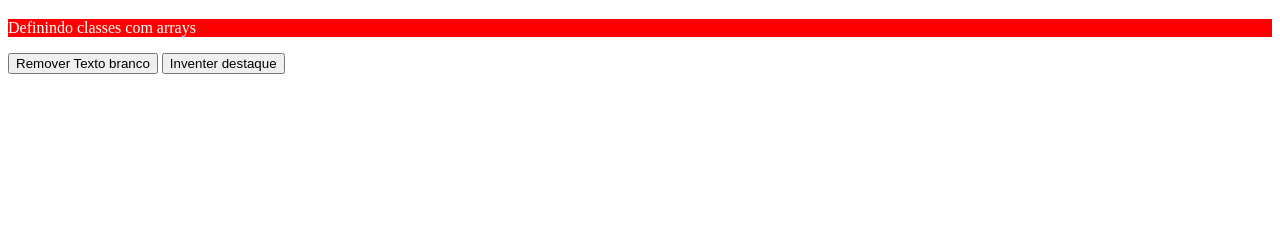
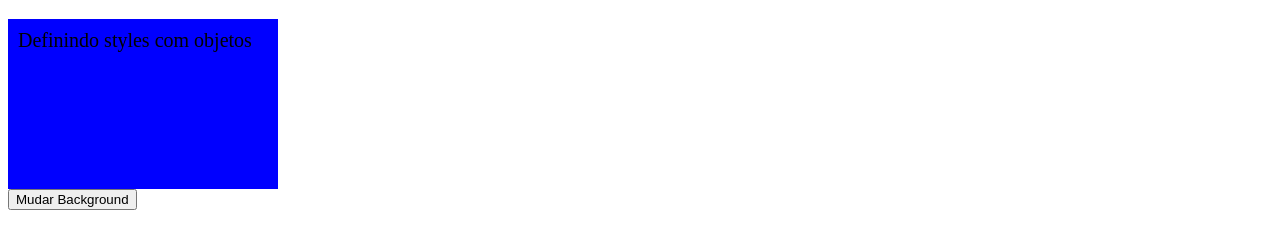
Before and after one commit to MarlonnLima/VUE_porque_nao_usar_vdom_e_dom_juntos, a plain HTML site: page index.html in a window 1280 px wide. Shown: the part 61-310 px from the top of the page. Drawn offline with Linux system fonts and the light colour scheme.

Commit message:
PRIMEIRO COMMIT

```diff
--- a/index.html
+++ b/index.html
@@ -7,31 +7,17 @@
     <meta name="viewport" content="width=device-width, initial-scale=1.0">
     <script src="./vue.js"></script>
     <title>Área de testes do Vue</title>
-    <style>
-        .vermelho{
-            background-color: red;
-        }
-        .texto-branco {
-            color: white
-        }
-        .destaque{
-            font-weight: bold;
-        }
-    </style>
+    <style></style>
 </head>
 
 <body>
     <div id="app">
         <h1>Manipulando CSS com VueJS</h1>
 
-        <p :class="[estilo2, {vermelho: true, destaque: eDestaque}]">
-            Definindo classes com arrays
-        </p>
-        <button @click="estilo2 = ''">
-            Remover Texto branco
-        </button>
-        <button @click="eDestaque = !eDestaque">Inventer destaque</button>
-
+        <div :style="estilo">
+            Definindo styles com objetos
+        </div>
+       <button @click="estilo.background = 'green'">Mudar Background</button>
     </div>
 
     <script>
@@ -39,10 +25,13 @@
         const vm = new Vue({
             el: '#app', // # para selecionar por id | . para selecionar por class
             data: {
-                estilo1: 'vermelho',
-                estilo2: 'texto-branco',
-                estilo3: 'destaque',
-                eDestaque: false,
+                estilo:{
+                background: 'blue',
+                width: 250 + 'px',
+                height: 150 + 'px',
+                padding: 10 + 'px',
+                fontSize: 20 + 'px'
+                }
             },
             //não usar mesmos nomes no data e no methods dará conflito
             methods: {},
```
